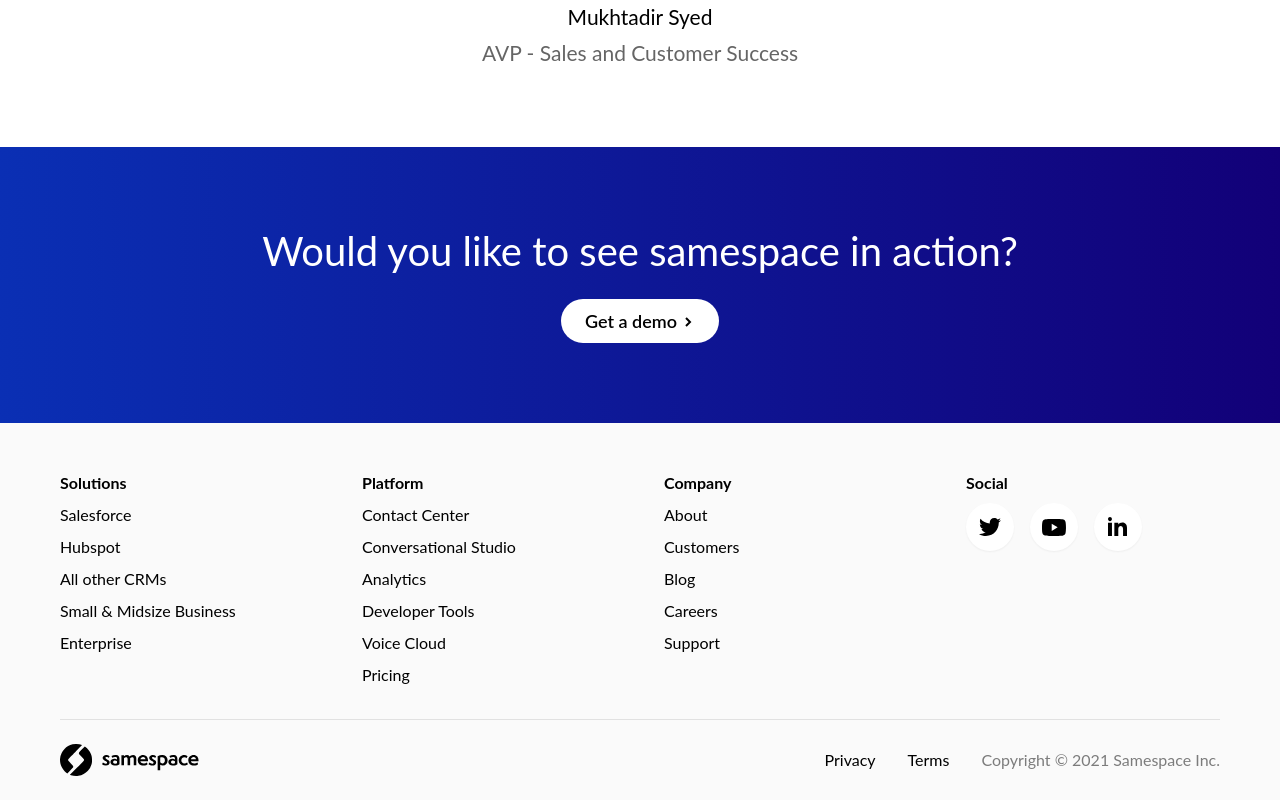
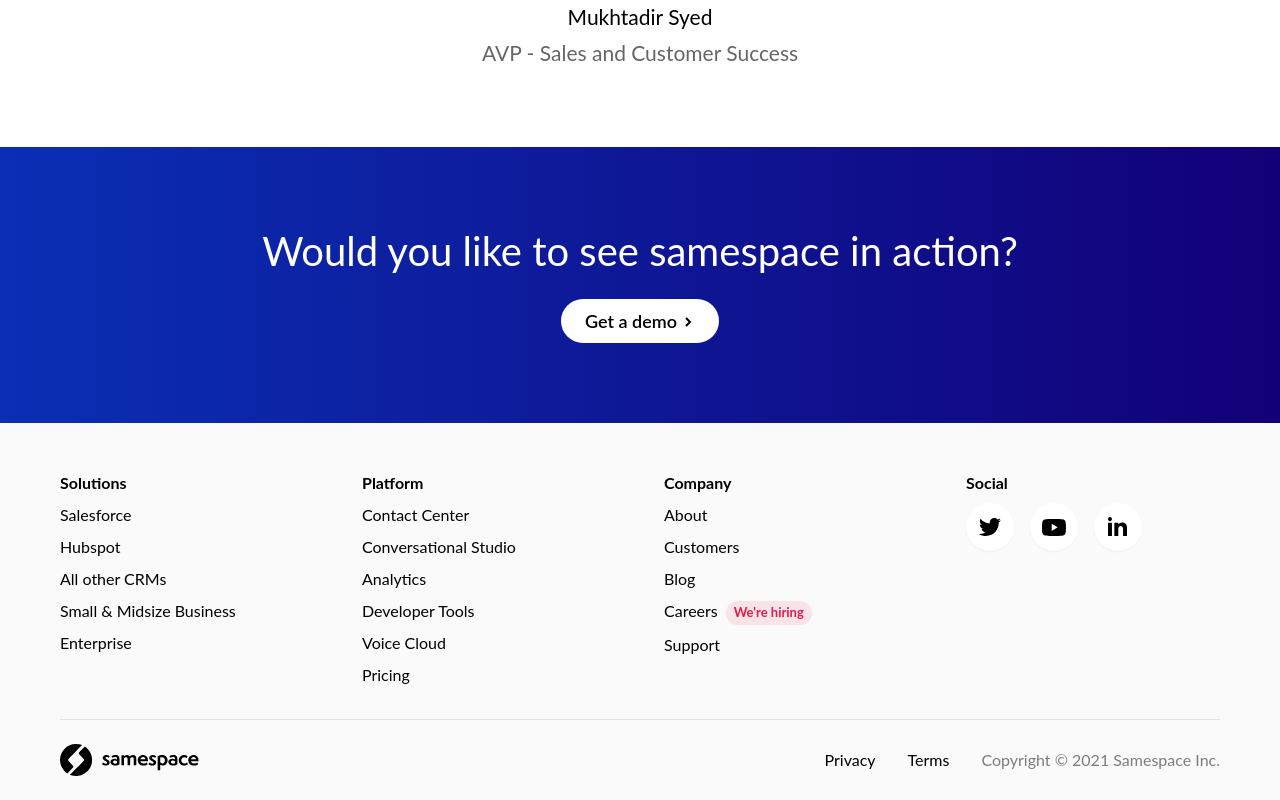
Before and after one commit to abhi375/ss-v2, a Next.js app: page / in a window 1280 px wide. Shown: the part 5287-6087 px from the top of the page. Built offline with nearby package versions, Linux system fonts and the light colour scheme; a web font is replaced by a local one; what @tailwindcss/typography would draw is missing.

Commit message:
added we are hiring badge

```diff
--- a/components/Footer.js
+++ b/components/Footer.js
@@ -66,7 +66,12 @@
                 <a className="mt-2 hover:text-accent">Blog</a>
               </Link>
               <Link href="/careers">
-                <a className="mt-2 hover:text-accent">Careers</a>
+                <a className="mt-2 hover:text-accent">
+                  <span>Careers</span>
+                  <span className="inline-flex ml-2 px-2 py-0.5 bg-rose-600 bg-opacity-10 text-rose-600 text-[13px] rounded-full font-bold">
+                    We're hiring
+                  </span>
+                </a>
               </Link>
               <a
                 href="https://www.support.samespace.com"
```
